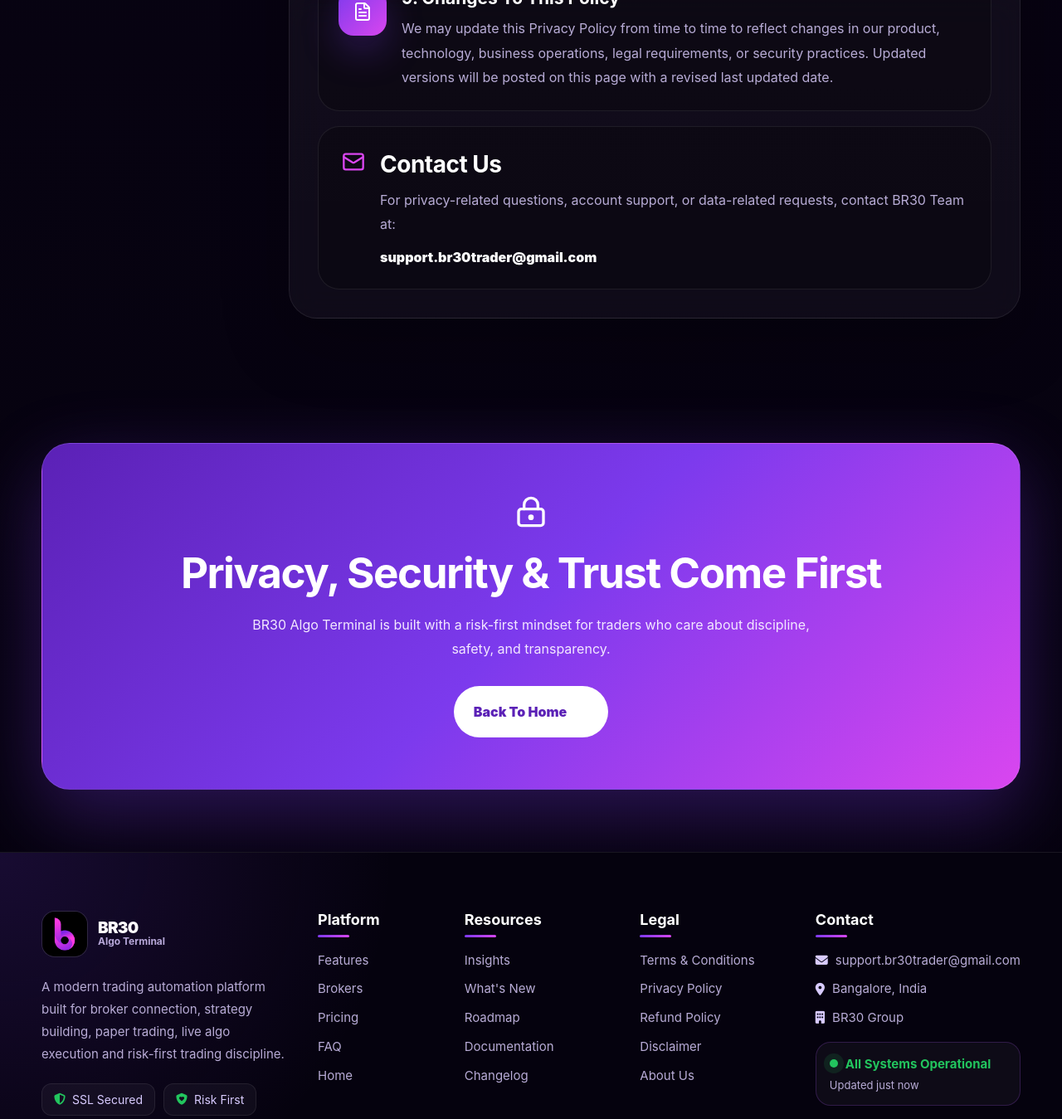
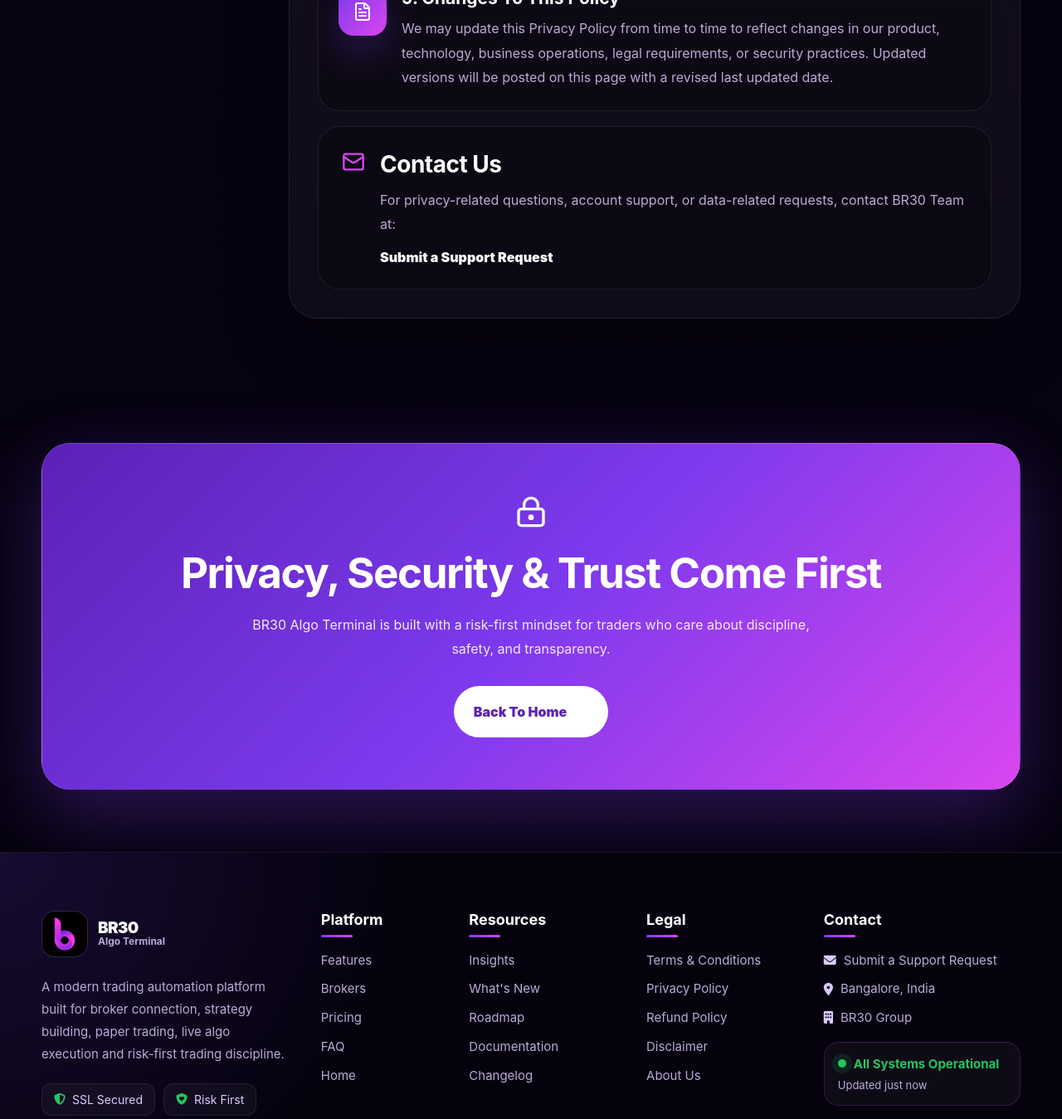
Before and after one commit to mukeshkumarsingh7488-afk/br30-algo-terminal-f, a React (Vite) app: page /privacy-policy in a window 1280 px wide. Shown: the part 3183-4532 px from the top of the page at 83% size. Built offline with nearby package versions, Linux system fonts and the light colour scheme; no server answers.

Commit message:
Replace Algo Terminal support emails with CRM support forms

```diff
--- a/index.html
+++ b/index.html
@@ -81,7 +81,7 @@
               { "@type": "Brand", "name": "BR30 Algo", "url": "https://br30algo-com.vercel.app/" }
             ],
             "areaServed": "Worldwide",
-            "contactPoint": { "@type": "ContactPoint", "contactType": "Customer Support", "email": "support.br30trader@gmail.com", "areaServed": "Worldwide", "availableLanguage": ["Hindi", "English"] },
+            "contactPoint": { "@type": "ContactPoint", "contactType": "Customer Support", "areaServed": "Worldwide", "availableLanguage": ["Hindi", "English"] },
             "sameAs": ["https://www.facebook.com/share/1DDJYGYYDf/", "https://www.instagram.com/br30Traderofficial", "https://www.youtube.com/@br30traderofficial", "https://t.me/+hBAT4kWo63A4ZWY1", "https://chat.whatsapp.com/B4t82SWBcgOIZTeQXp1wDI", "https://www.threads.com/@br30traderofficial", "https://x.com/MukeshKuma48159", "https://www.linkedin.com/in/mukeshraj-br30/"]
           },
           { "@type": "WebSite", "@id": "https://br30-algo-terminal-f.vercel.app/#website", "name": "BR30 Algo Terminal", "alternateName": ["BR30 Algo", "BR30 Algorithmic Trading Platform"], "url": "https://br30-algo-terminal-f.vercel.app/", "description": "Professional algorithmic trading platform for strategy building, backtesting, paper trading, broker connectivity, risk management and automation.", "publisher": { "@id": "https://br30-algo-terminal-f.vercel.app/#organization" }, "inLanguage": "en-IN", "potentialAction": { "@type": "SearchAction", "target": "https://br30-algo-terminal-f.vercel.app/?s={search_term_string}", "query-input": "required name=search_term_string" } },
@@ -107,8 +107,7 @@
         "description": "Mukesh Raj is the founder of BR30 GROUP and creator of BR30 Algo Terminal. He develops algorithmic trading systems, trading tools, market scanners, web applications, automation platforms and trading education products.",
         "gender": "Male",
         "nationality": "Indian",
-        "email": "support.br30trader@gmail.com",
-        "contactPoint": { "@type": "ContactPoint", "contactType": "Customer Support", "areaServed": "Worldwide", "availableLanguage": ["Hindi", "English"], "email": "support.br30trader@gmail.com" },
+        "contactPoint": { "@type": "ContactPoint", "contactType": "Customer Support", "areaServed": "Worldwide", "availableLanguage": ["Hindi", "English"] },
         "sameAs": ["https://www.facebook.com/share/1DDJYGYYDf/", "https://www.instagram.com/br30Traderofficial", "https://www.youtube.com/@br30traderofficial", "https://t.me/+hBAT4kWo63A4ZWY1", "https://chat.whatsapp.com/B4t82SWBcgOIZTeQXp1wDI", "https://www.threads.com/@br30traderofficial", "https://x.com/MukeshKuma48159", "https://www.linkedin.com/in/mukeshraj-br30/"],
         "jobTitle": ["Founder", "Professional Trader", "Algorithmic Trading Developer", "Trading Mentor", "Web Developer"],
         "worksFor": { "@id": "https://br30-algo-terminal-f.vercel.app/#organization" },
--- a/src/components/landing/Footer.jsx
+++ b/src/components/landing/Footer.jsx
@@ -150,9 +150,9 @@
           <div className="footer-links footer-contact">
             <h4>Contact</h4>
 
-            <a href="https://mail.google.com/mail/?view=cm&fs=1&to=support.br30trader@gmail.com&su=BR30%20Algo%20Terminal%20Support&body=Hello%20BR30%20Algo%20Support,%0A%0AI%20need%20help%20with%20BR30%20Algo%20Terminal.%0A%0AName:%20%0AMessage:%20" target="_blank" rel="noopener noreferrer">
+            <a href="https://br30crm-com-f.vercel.app/public/forms/6ac4a4ce8ab8658ebe3748f7/br30-algo-terminal-support-request?utm_source=br30-algo-terminal-web&utm_medium=website&lead_source=br30-algo-terminal-web&form_id=6ac743646780cbc6335f9be7&source_id=6ac743a96780cbc6335f9bf0" target="_blank" rel="noopener noreferrer">
               <i className="fa-solid fa-envelope"></i>
-              support.br30trader@gmail.com
+              Submit a Support Request
             </a>
 
             <span>
--- a/src/pages/Disclaimer.jsx
+++ b/src/pages/Disclaimer.jsx
@@ -234,8 +234,8 @@
 
                     <p>If you have questions regarding this Disclaimer or the risks associated with BR30 Algo Terminal, please contact the BR30 Algo Team.</p>
 
-                    <a href="https://mail.google.com/mail/?view=cm&fs=1&to=support.br30trader@gmail.com&su=Disclaimer%20Query&body=Hello%20BR30%20Algo%20Team,%0A%0AI%20have%20a%20question%20regarding%20the%20Disclaimer.%0A%0AQuestion:%20%0A%0AThanks" target="_blank" rel="noopener noreferrer">
-                      support.br30trader@gmail.com
+                    <a href="https://br30crm-com-f.vercel.app/public/forms/6ac4a4ce8ab8658ebe3748f7/br30-algo-terminal-support-request?utm_source=br30-algo-terminal-web&utm_medium=website&lead_source=br30-algo-terminal-web&form_id=6ac743646780cbc6335f9be7&source_id=6ac743a96780cbc6335f9bf0" target="_blank" rel="noopener noreferrer">
+                      Submit a Support Request
                     </a>
                   </div>
                 </div>
--- a/src/pages/Documentation.jsx
+++ b/src/pages/Documentation.jsx
@@ -351,7 +351,7 @@
                   <h2>Need Help?</h2>
                   <p>For support, product questions or broker integration help, contact BR30 Algo Support.</p>
 
-                  <a href="https://mail.google.com/mail/?view=cm&fs=1&to=support.br30trader@gmail.com&su=BR30%20Algo%20Terminal%20Support&body=Hello%20BR30%20Algo%20Support,%0A%0AI%20need%20help%20with%20BR30%20Algo%20Terminal.%0A%0AName:%20%0AMessage:%20" target="_blank" rel="noopener noreferrer">
+                  <a href="https://br30crm-com-f.vercel.app/public/forms/6ac4a4ce8ab8658ebe3748f7/br30-algo-terminal-support-request?utm_source=br30-algo-terminal-web&utm_medium=website&lead_source=br30-algo-terminal-web&form_id=6ac743646780cbc6335f9be7&source_id=6ac743a96780cbc6335f9bf0" target="_blank" rel="noopener noreferrer">
                     Contact Support <i className="fa-solid fa-arrow-right"></i>
                   </a>
                 </article>
--- a/src/pages/PrivacyPolicy.jsx
+++ b/src/pages/PrivacyPolicy.jsx
@@ -215,8 +215,8 @@
                     <h2>Contact Us</h2>
 
                     <p>For privacy-related questions, account support, or data-related requests, contact BR30 Team at:</p>
-                    <a href="https://mail.google.com/mail/?view=cm&fs=1&to=support.br30trader@gmail.com&su=Privacy%20Policy%20Query&body=Hello%20BR30%20Algo%20Team,%0A%0AI%20have%20a%20privacy/account%20related%20question.%0A%0AThanks" target="_blank" rel="noopener noreferrer">
-                      support.br30trader@gmail.com
+                    <a href="https://br30crm-com-f.vercel.app/public/forms/6ac4a4ce8ab8658ebe3748f7/br30-algo-terminal-support-request?utm_source=br30-algo-terminal-web&utm_medium=website&lead_source=br30-algo-terminal-web&form_id=6ac743646780cbc6335f9be7&source_id=6ac743a96780cbc6335f9bf0" target="_blank" rel="noopener noreferrer">
+                      Submit a Support Request
                     </a>
                   </div>
                 </div>
--- a/src/pages/RefundPolicy.jsx
+++ b/src/pages/RefundPolicy.jsx
@@ -179,9 +179,8 @@
                     <h2>Refund Support</h2>
 
                     <p>For refund-related queries, duplicate payment issues, or billing support, contact BR30 Algo Team with your registered email and payment details.</p>
-
-                    <a href="https://mail.google.com/mail/?view=cm&fs=1&to=support.br30trader@gmail.com&su=Refund%20Policy%20Query&body=Hello%20BR30%20Algo%20Team,%0A%0AI%20have%20a%20question%20regarding%20the%20Refund%20Policy.%0A%0ARegistered%20Email:%20%0APayment%20ID:%20%0AOrder%20ID:%20%0ADetails:%20%0A%0AThanks" target="_blank" rel="noopener noreferrer">
-                      support.br30trader@gmail.com
+                    <a href="https://br30crm-com-f.vercel.app/public/forms/6ac4a4ce8ab8658ebe3748f7/br30-algo-terminal-support-request?utm_source=br30-algo-terminal-web&utm_medium=website&lead_source=br30-algo-terminal-web&form_id=6ac743646780cbc6335f9be7&source_id=6ac743a96780cbc6335f9bf0" target="_blank" rel="noopener noreferrer">
+                      Submit a Support Request
                     </a>
                   </div>
                 </div>
--- a/src/pages/TermsConditions.jsx
+++ b/src/pages/TermsConditions.jsx
@@ -213,8 +213,8 @@
 
                     <p>For questions about these Terms & Conditions, platform access, account support, or legal-related queries, contact BR30 Algo Team at:</p>
 
-                    <a href="https://mail.google.com/mail/?view=cm&fs=1&to=support.br30trader@gmail.com&su=Terms%20%26%20Conditions%20Query&body=Hello%20BR30%20Algo%20Team,%0A%0AI%20have%20a%20question%20regarding%20the%20Terms%20%26%20Conditions.%0A%0AThanks" target="_blank" rel="noopener noreferrer">
-                      support.br30trader@gmail.com
+                    <a href="https://br30crm-com-f.vercel.app/public/forms/6ac4a4ce8ab8658ebe3748f7/br30-algo-terminal-support-request?utm_source=br30-algo-terminal-web&utm_medium=website&lead_source=br30-algo-terminal-web&form_id=6ac743646780cbc6335f9be7&source_id=6ac743a96780cbc6335f9bf0" target="_blank" rel="noopener noreferrer">
+                      Submit a Support Request
                     </a>
                   </div>
                 </div>
```
